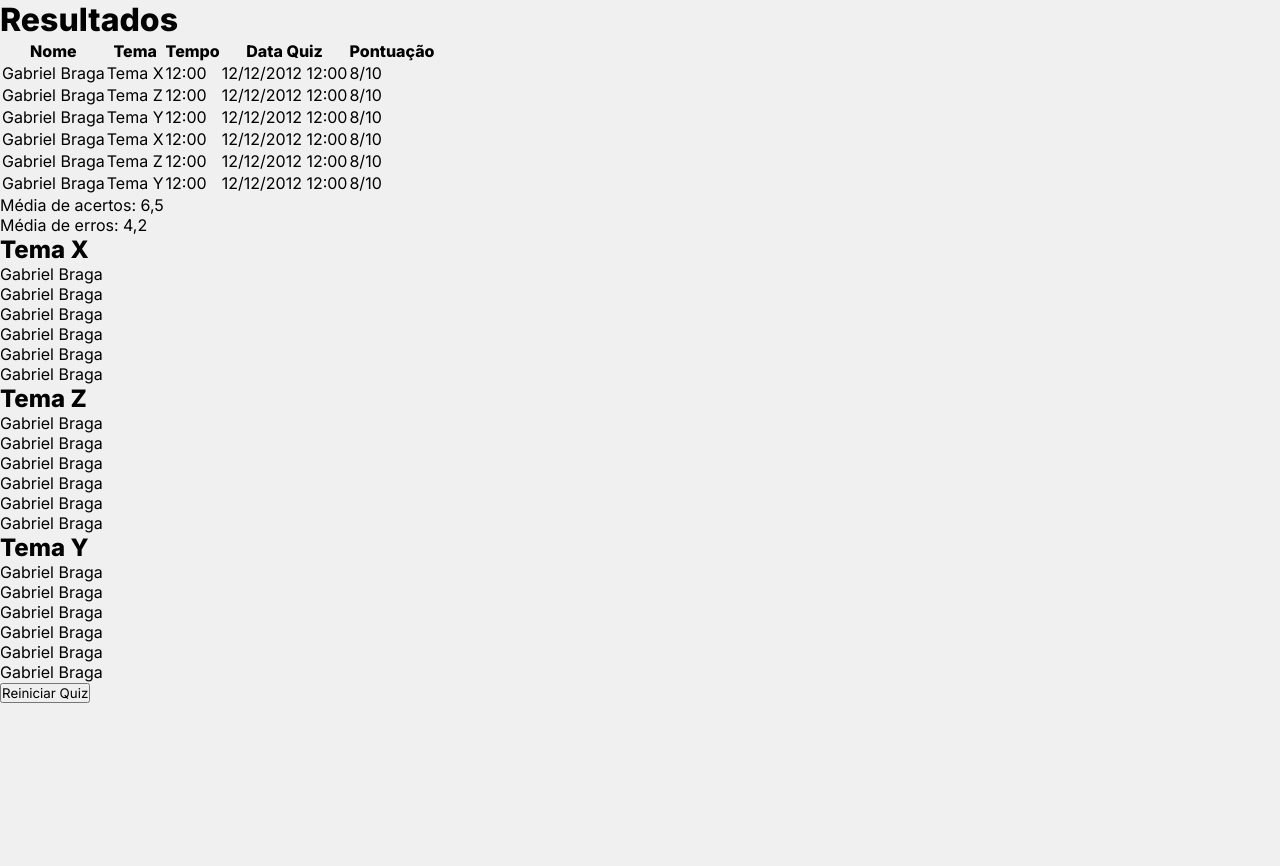
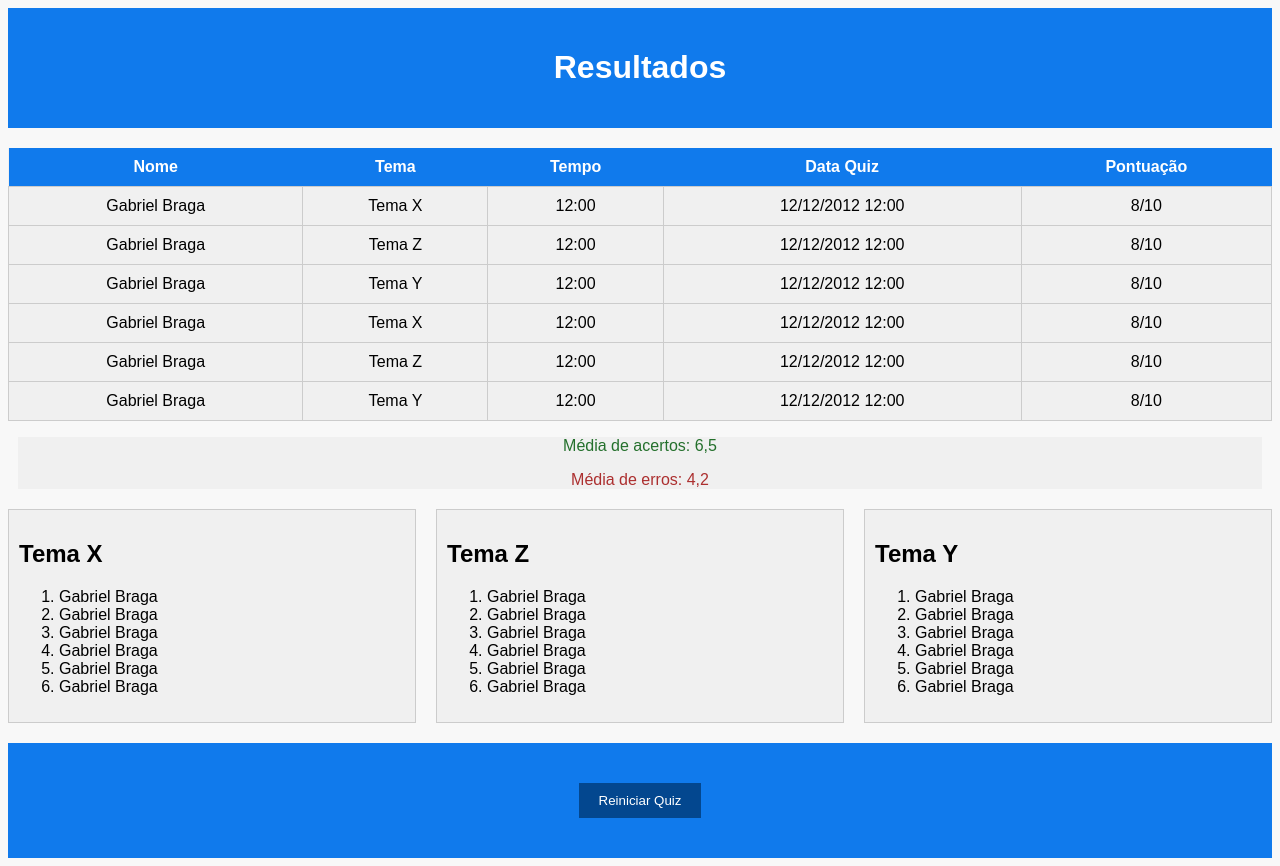
Before and after one commit to matheus-fraga/quiz, a plain HTML site: page view/resultados.html in a window 1280 px wide. Before the commit the page ends 800 px from the top, so only its background shows below. Drawn offline with Linux system fonts and the light colour scheme; files that its build step writes are made by us from their sources.

Commit message:
Criado a estilização da pagina resultados

```diff
--- a/css/index.css
+++ b/css/index.css
@@ -66,7 +66,7 @@ main {
     margin: 0 auto;
     padding: 10px 20px;
     font-size: 16px;
-    background-color: #007bff;
+    background-color: #107aec;
     color: #fff;
     border: none;
     border-radius: 4px;
--- a/css/quiz.css
+++ b/css/quiz.css
@@ -52,7 +52,7 @@ main{
     display: flex;
     flex-direction: column;
     gap: var(--3x);
-    justify-conternt: center;
+    justify-content: center;
 }
 .question-body label{
     display: flex;
--- /dev/null
+++ b/css/resultados.css
@@ -0,0 +1,78 @@
+body {
+    font-family: Arial, sans-serif;
+    background-color: #f8f8f8;
+}
+
+header {
+    background-color: #107aec;
+    color: #fff;
+    padding: 20px;
+    text-align: center;
+}
+
+.result-table {
+    width: 100%;
+    border-collapse: collapse;
+    background-color: #f0f0f0;
+    margin-top: 20px;
+}
+
+.result-table th {
+    background-color: #107aec;
+    color: #fff;
+    padding: 10px;
+}
+
+.result-table td {
+    border: 1px solid #ccc;
+    padding: 10px;
+    text-align: center;
+}
+
+.average {
+    margin-top: 20px;
+    text-align: center;
+    background-color: #f0f0f0;
+    margin: 0 10px;
+}
+.average #ok {
+    color: #24702C;
+
+}
+.average #not-ok {
+    color: #AC2F2F;
+
+}
+
+.themes {
+    display: flex;
+    gap: 20px;
+    margin-top: 20px;
+}
+
+.theme {
+    border: 1px solid #ccc;
+    padding: 10px;
+    flex: 1;
+    background-color: #f0f0f0;
+}
+
+footer {
+    background-color: #107aec;
+    color: #fff;
+    padding: 40px;
+    margin-top: 20px;
+    text-align: center;
+}
+
+footer button {
+    background-color: #03478f;
+    color: #fff;
+    padding: 10px 20px;
+    border: none;
+    cursor: pointer;
+}
+
+footer button:hover {
+    background-color: #042344;
+}
--- a/view/resultados.html
+++ b/view/resultados.html
@@ -1,22 +1,19 @@
 <!DOCTYPE html>
 <html lang="pt-br">
-
     <head>
-    <meta charset="UTF-8">
-    <meta name="viewport" content="width=device-width, initial-scale=1.0">
+        <meta charset="UTF-8" />
+        <meta name="viewport" content="width=device-width, initial-scale=1.0" />
+        <link rel="stylesheet" href="../css/resultados.css" />
         <title>Resultados</title>
-    <link rel="stylesheet" href="css/global.css">
     </head>
 
     <body>
         <header>
-
+            <h1 id="title1">Resultados</h1>
         </header>
 
         <main>
-        <h1>Resultados</h1>
-
-        <table>
+            <table class="result-table">
                 <tr>
                     <th>Nome</th>
                     <th>Tema</th>
@@ -68,11 +65,13 @@
                 </tr>
             </table>
 
+            <div class="average">
+                <p id="ok">Média de acertos: 6,5</p>
+                <p id="not-ok">Média de erros: 4,2</p>
+            </div>
 
-        <p>Média de acertos: 6,5</p>
-        <p>Média de erros: 4,2</p>
-
-
+            <div class="themes">
+                <div class="theme">
                     <h2>Tema X</h2>
                     <ol>
                         <li>Gabriel Braga</li>
@@ -82,8 +81,8 @@
                         <li>Gabriel Braga</li>
                         <li>Gabriel Braga</li>
                     </ol>
-
-
+                </div>
+                <div class="theme">
                     <h2>Tema Z</h2>
                     <ol>
                         <li>Gabriel Braga</li>
@@ -93,8 +92,8 @@
                         <li>Gabriel Braga</li>
                         <li>Gabriel Braga</li>
                     </ol>
-
-
+                </div>
+                <div class="theme">
                     <h2>Tema Y</h2>
                     <ol>
                         <li>Gabriel Braga</li>
@@ -104,12 +103,12 @@
                         <li>Gabriel Braga</li>
                         <li>Gabriel Braga</li>
                     </ol>
-
+                </div>
+            </div>
         </main>
 
         <footer>
             <button type="button">Reiniciar Quiz</button>
         </footer>
     </body>
-
 </html>
```
Lines whose indentation alone changed are shown as unchanged.
